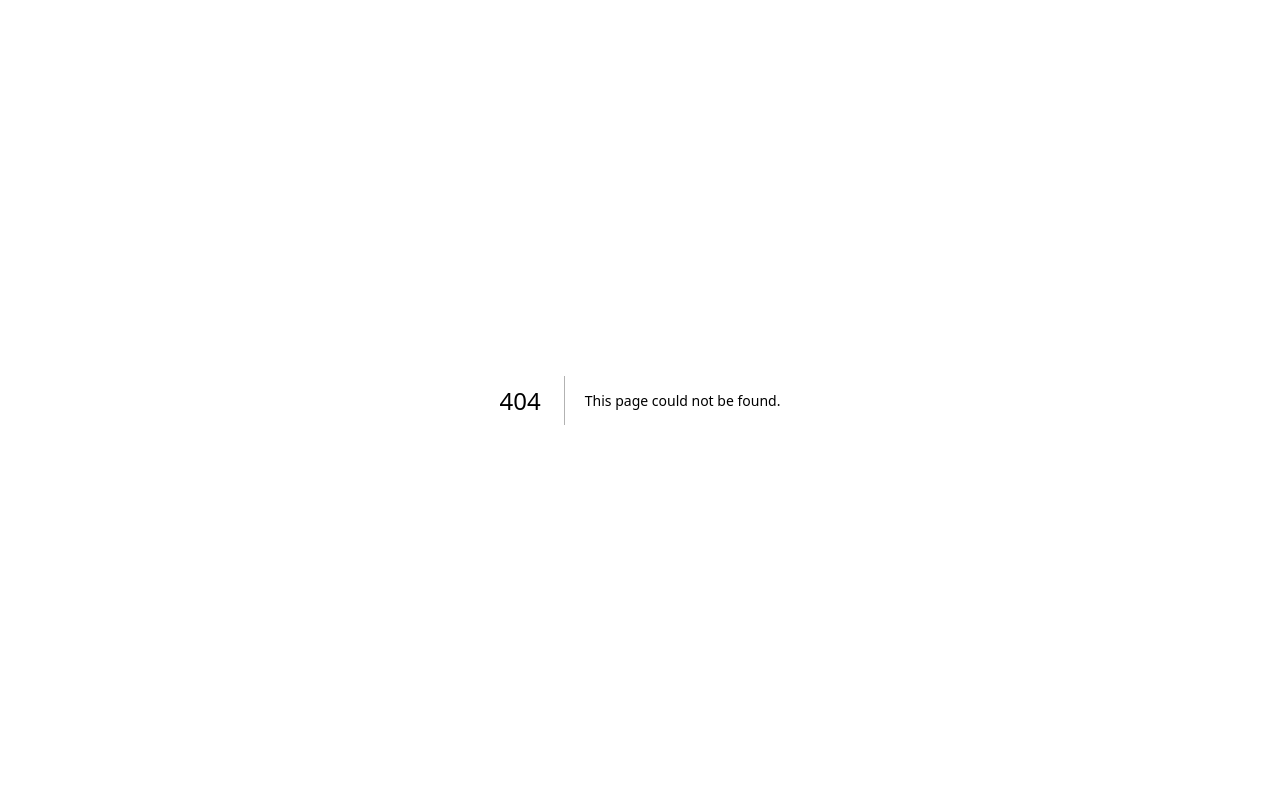
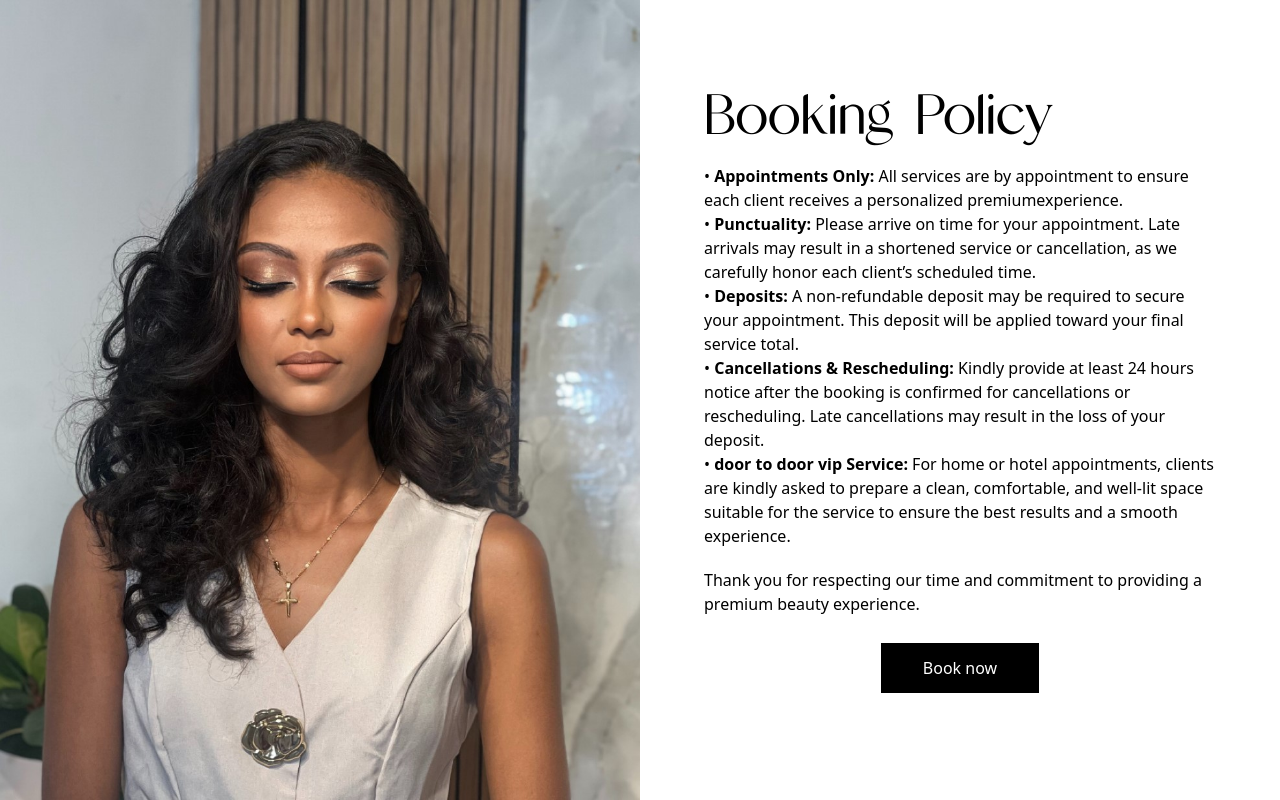
Before and after one commit to bettyhabtesh/hanberry, a Next.js app: page /policy in a window 1280 px wide. Before the commit this address had no page. Built offline with nearby package versions, Linux system fonts and the light colour scheme.

Commit message:
feat/ Refactor code structure for improved readability and maintainability

```diff
--- /dev/null
+++ b/app/policy/page.tsx
@@ -0,0 +1,39 @@
+import Image from 'next/image'
+import Link from 'next/link'
+import React from 'react'
+
+const Policy = () => {
+  return (
+    <div className='bg-white w-full min-h-screen text-black grid md:grid-cols-2'>
+        <div className='relative min-h-82'>
+            <Image
+                src='/images/o9-9.jpg'
+                alt='women with makeup'
+                fill
+                className='object-cover object-center h-96'
+            />
+        </div>
+        <div className='text-md mx-auto p-5 md:p-16'>
+            <h3 style={{fontFamily: 'salvager'}} className="text-4xl md:text-6xl py-5">Booking Policy</h3>
+            <ul className=''>
+                <li>• <b>Appointments Only:</b> All services are by appointment to ensure each client receives a personalized premiumexperience.</li>
+                <li>• <b>Punctuality:</b> Please arrive on time for your appointment. Late arrivals may result in a shortened service or cancellation, as we carefully honor each client’s scheduled time.</li>
+                <li>• <b>Deposits:</b> A non-refundable deposit may be required to secure your appointment. This deposit will be applied toward your final service total.</li>
+                <li>• <b>Cancellations & Rescheduling:</b> Kindly provide at least 24 hours notice after the booking is confirmed for cancellations or rescheduling. Late cancellations may result in the loss of your deposit.</li>
+                <li>• <b>door to door vip Service:</b> For home or hotel appointments, clients are kindly asked to prepare a clean, comfortable, and well-lit space suitable for the service to ensure the best results and a smooth experience.</li>
+            </ul>
+            <p className='mt-5'>Thank you for respecting our time and commitment to providing a premium beauty experience.</p>
+            <div className='text-center w-full py-10'>
+                <Link
+                    href='/'
+                    className="my-2 relative bottom-0 w-full px-10 bg-black text-white py-2 md:py-3 cursor-pointer border-2 border-black hover:text-black hover:bg-white"
+                >
+                    Book now
+                </Link>
+            </div>
+        </div>
+    </div>
+  )
+}
+
+export default Policy
--- a/components/CountUp.tsx
+++ b/components/CountUp.tsx
@@ -12,6 +12,7 @@ interface CountUpProps {
   separator?: string;
   onStart?: () => void;
   onEnd?: () => void;
+  side: string;
 }
 
 export default function CountUp({
@@ -24,7 +25,8 @@ export default function CountUp({
   startWhen = true,
   separator = '',
   onStart,
-  onEnd
+  onEnd,
+  side
 }: CountUpProps) {
   const ref = useRef<HTMLSpanElement>(null);
   const motionValue = useMotionValue(direction === 'down' ? to : from);
@@ -64,9 +66,13 @@ export default function CountUp({
 
       const formattedNumber = Intl.NumberFormat('en-US', options).format(latest);
 
-      return separator ? formattedNumber.replace(/,/g, separator) : formattedNumber;
+      const finalNumber = separator
+      ? formattedNumber.replace(/,/g, separator)
+      : formattedNumber;
+
+      return `${finalNumber}${side}`;
     },
-    [maxDecimals, separator]
+    [maxDecimals, separator, side]
   );
 
   useEffect(() => {
@@ -99,7 +105,7 @@ export default function CountUp({
         clearTimeout(durationTimeoutId);
       };
     }
-  }, [isInView, startWhen, motionValue, direction, from, to, delay, onStart, onEnd, duration]);
+  }, [isInView, startWhen, motionValue, direction, from, to, delay, onStart, onEnd, duration, side]);
 
   useEffect(() => {
     const unsubscribe = springValue.on('change', (latest: number) => {
@@ -111,5 +117,5 @@ export default function CountUp({
     return () => unsubscribe();
   }, [springValue, formatValue]);
 
-  return <span className={className} ref={ref} />;
+  return <span className={className} ref={ref}/>;
 }
--- a/components/abouthamnel.tsx
+++ b/components/abouthamnel.tsx
@@ -1,6 +1,7 @@
 "use client";
 import { motion } from 'framer-motion';
 import Image from 'next/image';
+import CountUp from './CountUp';
 
 const fadeInUp = {
   hidden: { opacity: 0, y: 30 },
@@ -29,20 +30,24 @@ const numberScale = {
 
 const stats = [
   {
-    value: "100K+",
-    label: "Happy Clients"
+    value: 100,
+    label: "Happy Clients",
+    side: "K"
   },
   {
-    value: "20%",
-    label: "Repeated Clients"
+    value: 20,
+    label: "Repeated Clients",
+    side: "%"
   },
   {
-    value: "15+",
-    label: "Premium Brand"
+    value: 15,
+    label: "Premium Brand",
+    side: "+"
   },
   {
-    value: "10+",
-    label: "Years of Experience"
+    value: 10,
+    label: "Years of Experience",
+    side: "+"
   }
 ];
 
@@ -121,10 +126,10 @@ export default function AboutHamneal() {
                   transition={{ delay: index * 0.1 }}
                   className="text-4xl md:text-5xl lg:text-6xl font-bold text-[#E7C9B6] mb-2"
                 >
-                  {stat.value}
+                  <CountUp to={stat.value} from={0} side={stat.side}/>
                 </motion.div>
                 <div className="text-sm md:text-base font-medium text-black">
-                  {stat.label}
+                   {stat.label}
                 </div>
               </motion.div>
             ))}
--- a/components/forms/Book.tsx
+++ b/components/forms/Book.tsx
@@ -1,6 +1,7 @@
 "use client"
 import React, { useState } from 'react'
 import Successful from '../Response/Successful';
+import Link from 'next/link';
 
 
 
@@ -83,7 +84,7 @@ const Book = ({pkg, onClose} : {pkg: {
 
   return (
     <div className='fixed inset-0 z-50 flex items-center justify-center overflow-scroll bg-black/50 p-5'>
-        <div className='bg-gradient-to-b md:bg-gradient-to-br from-[#C19F98] via-[#ffffff] via-[#ffffff] to-[#ffffff] text-black w-full md:w-4/5 mx-auto my-auto rounded-xl grid md:grid-cols-2 gap-10 p-5 md:px-10 py-16'>
+        <div className='bg-gradient-to-b md:bg-gradient-to-br from-[#C19F98] via-[#ffffff] to-[#ffffff] text-black w-full md:w-4/5 mx-auto my-auto rounded-xl grid md:grid-cols-2 gap-10 p-5 md:px-10 py-16'>
             <div className='flex flex-col  justify-between h-full'>
 
                 <div>
@@ -179,6 +180,13 @@ const Book = ({pkg, onClose} : {pkg: {
                             </button>
                         </div>
                     </div>
+                    <div className='flex items-center gap-3 text-sm'>
+                        <input
+                            type='checkbox'
+                            name='policy'
+                            required
+                        /> <p>I have read and agreed to the <Link href='/policy' target="_blank" className='cursor-pointer'><span className='text-[#C19F98]'>Policy</span></Link> set by Hanberry Beauty.</p>
+                    </div>
                     <h3 className='text-red-500 text-center'>{error}</h3>
                     <div className='bg-black/4 p-5 rounded-lg'>
                         <h3 className='text-md'>Total price: <b>{totalPrice} ETB</b></h3>
```
Also changed, not shown: public/images/o9-9.jpg (added).
